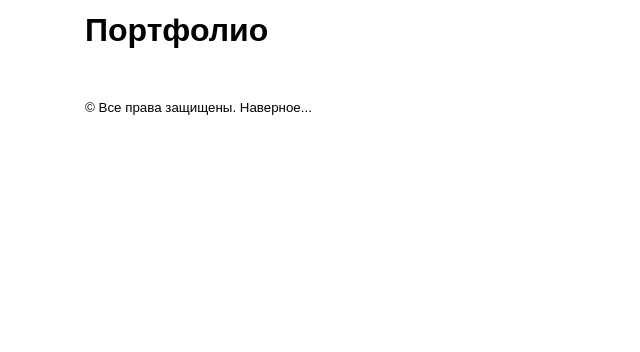
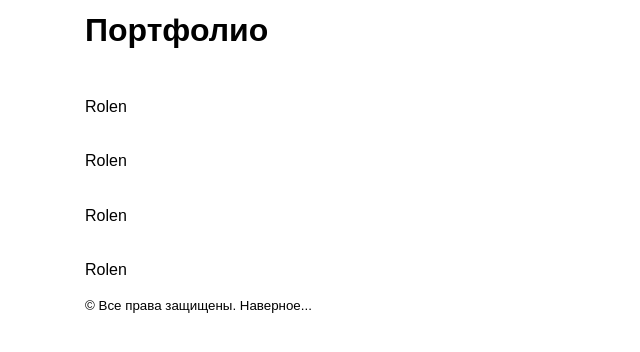
Before and after one commit to pasha-z25/portfolio, a PHP site: page / in a window 1280 px wide. Shown: the part 82-434 px from the top of the page, without its empty margins (0-640 px from the left). Run offline with PHP 8.4, Linux system fonts and the light colour scheme; some web fonts are replaced.

Commit message:
fixed relative urls

```diff
--- a/index.html
+++ b/index.html
@@ -2,8 +2,7 @@
 <html lang="en">
 <head>
 	<meta charset="UTF-8">
-	<meta name="viewport"
-		  content="width=device-width, user-scalable=no, initial-scale=1.0, maximum-scale=1.0, minimum-scale=1.0">
+	<meta name="viewport" content="width=device-width, initial-scale=1.0">
 	<meta http-equiv="X-UA-Compatible" content="ie=edge">
 	<link rel="stylesheet" href="assets/css/my-grid.css">
 	<link rel="stylesheet" href="assets/fonts/font.css">
@@ -16,7 +15,7 @@
 			<img src="" alt="logo" class="logo">
 			<nav>
 				<ul>
-					<li><a href="https://zubak.website/" target="_blank" rel="nofollow">Моя страница</a></li>
+					<li><a href="https://www.linkedin.com/in/pasha-zubak/" target="_blank" rel="nofollow">Моя страница</a></li>
 					<li><a href="https://github.com/pasha-z25/" target="_blank" rel="nofollow">Профиль на GitHub</a></li>
 				</ul>
 			</nav>
@@ -33,7 +32,37 @@
 							<p class="title"></p>
 							<p class="description"></p>
 						</div>
-						<a class="link" href="" target="_blank"></a>
+						<a class="link" href="https://pasha-z25.github.io/portfolio/projects/auto.rolen.com.ua/" target="_blank">Rolen</a>
+					</div>
+				</div>
+				<div class="item">
+					<img src="" alt="" class="card_image">
+					<div class="card_body">
+						<div class="info">
+							<p class="title"></p>
+							<p class="description"></p>
+						</div>
+						<a class="link" href="https://pasha-z25.github.io/portfolio/projects/cleanlab.od.ua/" target="_blank">Rolen</a>
+					</div>
+				</div>
+				<div class="item">
+					<img src="" alt="" class="card_image">
+					<div class="card_body">
+						<div class="info">
+							<p class="title"></p>
+							<p class="description"></p>
+						</div>
+						<a class="link" href="https://pasha-z25.github.io/portfolio/projects/emplojment.com/" target="_blank">Rolen</a>
+					</div>
+				</div>
+				<div class="item">
+					<img src="" alt="" class="card_image">
+					<div class="card_body">
+						<div class="info">
+							<p class="title"></p>
+							<p class="description"></p>
+						</div>
+						<a class="link" href="https://pasha-z25.github.io/portfolio/projects/nbsbeauty.com.ua/" target="_blank">Rolen</a>
 					</div>
 				</div>
 			</section>
--- a/projects/auto.rolen.com.ua/index.html
+++ b/projects/auto.rolen.com.ua/index.html
@@ -6,7 +6,7 @@
 	<meta http-equiv="X-UA-Compatible" content="IE=edge,chrome=1">
 	<link rel="preload" href="assets/fonts/Montserrat-Regular.woff2" as="font" type="font/woff2" crossorigin="anonymous">
 	<link rel="preload" href="assets/fonts/Montserrat-Regular.woff" as="font" type="font/woff" crossorigin="anonymous">
-	<link rel="shortcut icon" href="/assets/icon/favicon.ico" type="image/x-icon">
+	<link rel="shortcut icon" href="assets/icon/favicon.ico" type="image/x-icon">
 	<link rel="stylesheet" href="assets/css/my-grid.css">
 	<link rel="stylesheet" href="assets/css/swiper.css">
 	<link rel="stylesheet" href="assets/fonts/font.css">
@@ -980,13 +980,13 @@
 				</div>
 				<div class="col-6 col-md-6">
 					<div class="manager manager_1">
-						<img src="" data-src="/assets/image/manager_1.png" alt="manager" class="image lozad">
+						<img src="" data-src="assets/image/manager_1.png" alt="manager" class="image lozad">
 						<span class="label">Николай Пилипюк</span>
 					</div>
 				</div>
 				<div class="col-6 col-md-6">
 					<div class="manager manager_2">
-						<img src="" data-src="/assets/image/manager_2.png" alt="manager" class="image lozad">
+						<img src="" data-src="assets/image/manager_2.png" alt="manager" class="image lozad">
 						<span class="label">Виталий Сколоздра</span>
 					</div>
 				</div>
--- a/projects/cleanlab.od.ua/index.html
+++ b/projects/cleanlab.od.ua/index.html
@@ -965,7 +965,9 @@
     <script src="js/bootstrap.min.js"></script>
     <script src="js/wow.min.js"></script>
     <script src="js/script.js"></script>
+    <script src='https://cdnjs.cloudflare.com/ajax/libs/gsap/1.19.1/TweenMax.min.js'></script>
+    <script src='https://cdnjs.cloudflare.com/ajax/libs/gsap/1.19.1/TimelineLite.min.js'></script>
     <script src="js/expand.js"></script>
-    <script src="/uForm/js/script.js"></script>
+    <script src="uForm/js/script.js"></script>
 </body>
 </html>
```
Also changed, not shown: projects/auto.rolen.com.ua/assets/css/style.css (+2 -5 lines), projects/nbsbeauty.com.ua/index.html (+33 -33 lines).
